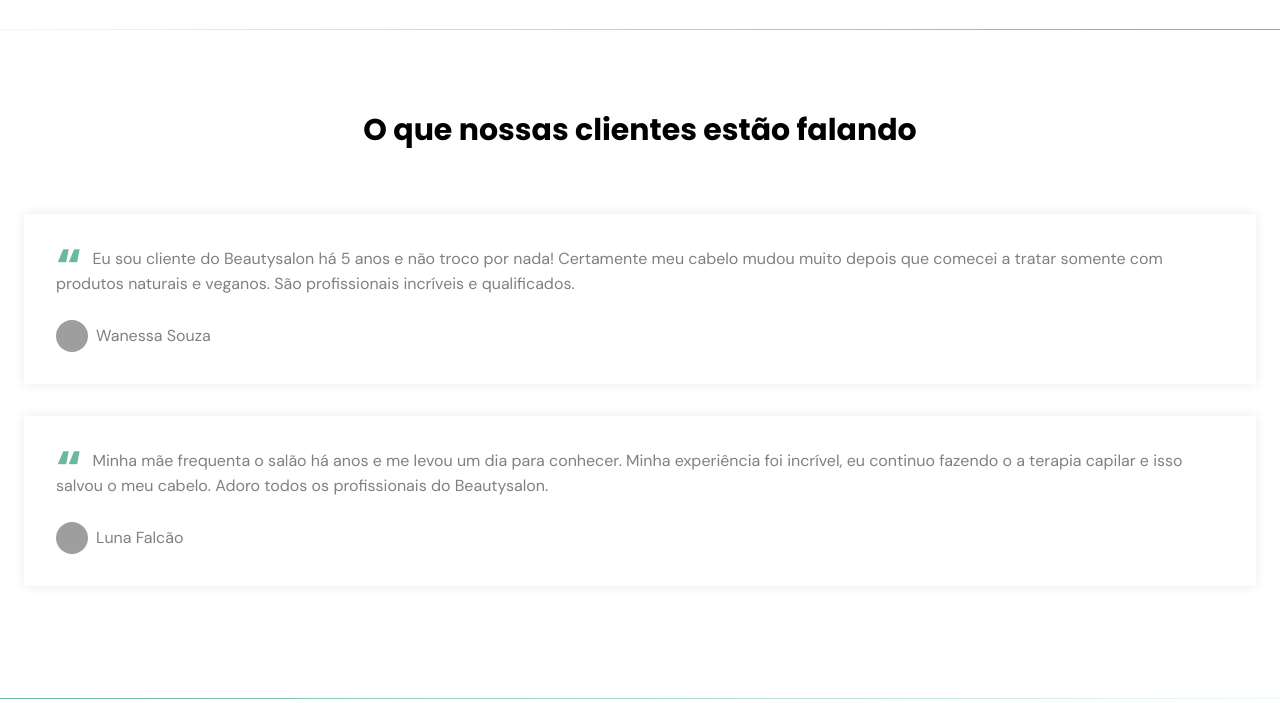
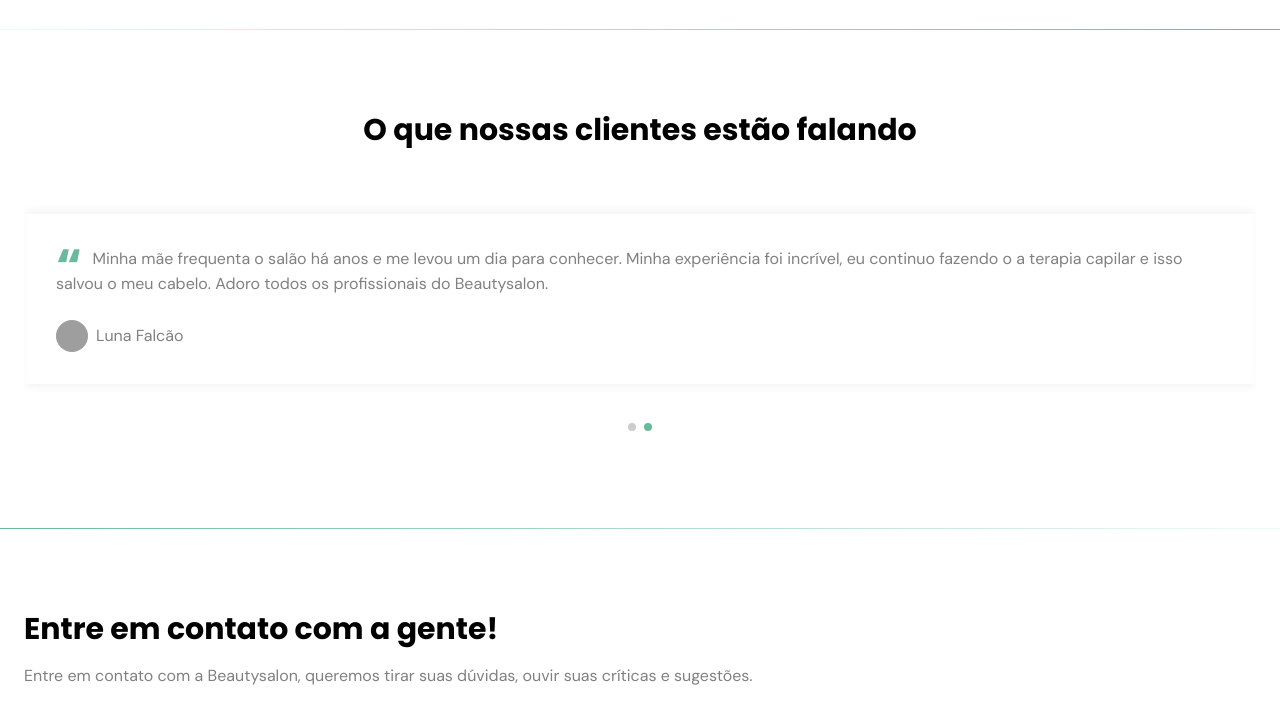
Before and after one commit to Uvacoder/beautysalon-landing-page, a website: page index.html in a window 1280 px wide. Shown: the part 4070-4773 px from the top of the page. Drawn offline with nearby package versions, Linux system fonts and the light colour scheme; grey boxes are pictures that could not be loaded; files whose address does not match are found by name.

Commit message:
implemented swiper

```diff
--- a/index.html
+++ b/index.html
@@ -24,9 +24,20 @@
       crossorigin="anonymous"
     ></script>
 
+    <!-- ScrollReveal -->
+
+    <script src="https://unpkg.com/scrollreveal"></script>
+
+    <!-- Swiper -->
+
+    <link rel="stylesheet" href="https://unpkg.com/swiper@7/swiper-bundle.min.css"/>
+
+    <script src="https://unpkg.com/swiper@7/swiper-bundle.min.js" defer></script>
+
     <!-- CSS -->
 
     <link rel="stylesheet" href="style.css" />
+
 
     <!-- Javascript -->
 
@@ -104,8 +115,10 @@
       </section>
       <div class="divider-1"></div>
       <section class="section" id="testimonials">
-        <div class="container">
+        <div class="container swiper">
           <h2 class="title">O que nossas clientes estão falando</h2>
+          <div class="swiper-wrapper">
+            <div class="swiper-slide">
               <div class="card card-testimonials">
                 <blockquote>
                 <p>
@@ -118,6 +131,8 @@
                    <p>Wanessa Souza</p>
                  </div>
               </div>
+            </div>
+            <div class="swiper-slide">
               <div class="card card-testimonials">
                 <blockquote>
                   <p>
@@ -130,9 +145,10 @@
                    <p>Luna Falcão</p>
                  </div>
               </div>
-
             </div>
-
+          </div>
+          <div class="swiper-pagination"></div>
+        </div>
         </div>
       </section>
       <div class="divider-2"></div>
--- a/style.css
+++ b/style.css
@@ -359,14 +359,18 @@
   margin-bottom: 0;
 }
 
+.swiper-slide {
+  padding-bottom: 2rem;
+}
+
+.swiper-pagination-bullet-active {
+  background-color: var(--primary);
+}
+
 /* ---------------- CONTACT ------------------ */
 
 #contact .container {
   align-items: start;
-}
-
-#contact .btn-filled {
-  box-sizing: content-box;
 }
 
 #contact .btn-filled i {
```
Lines whose indentation alone changed are shown as unchanged.
